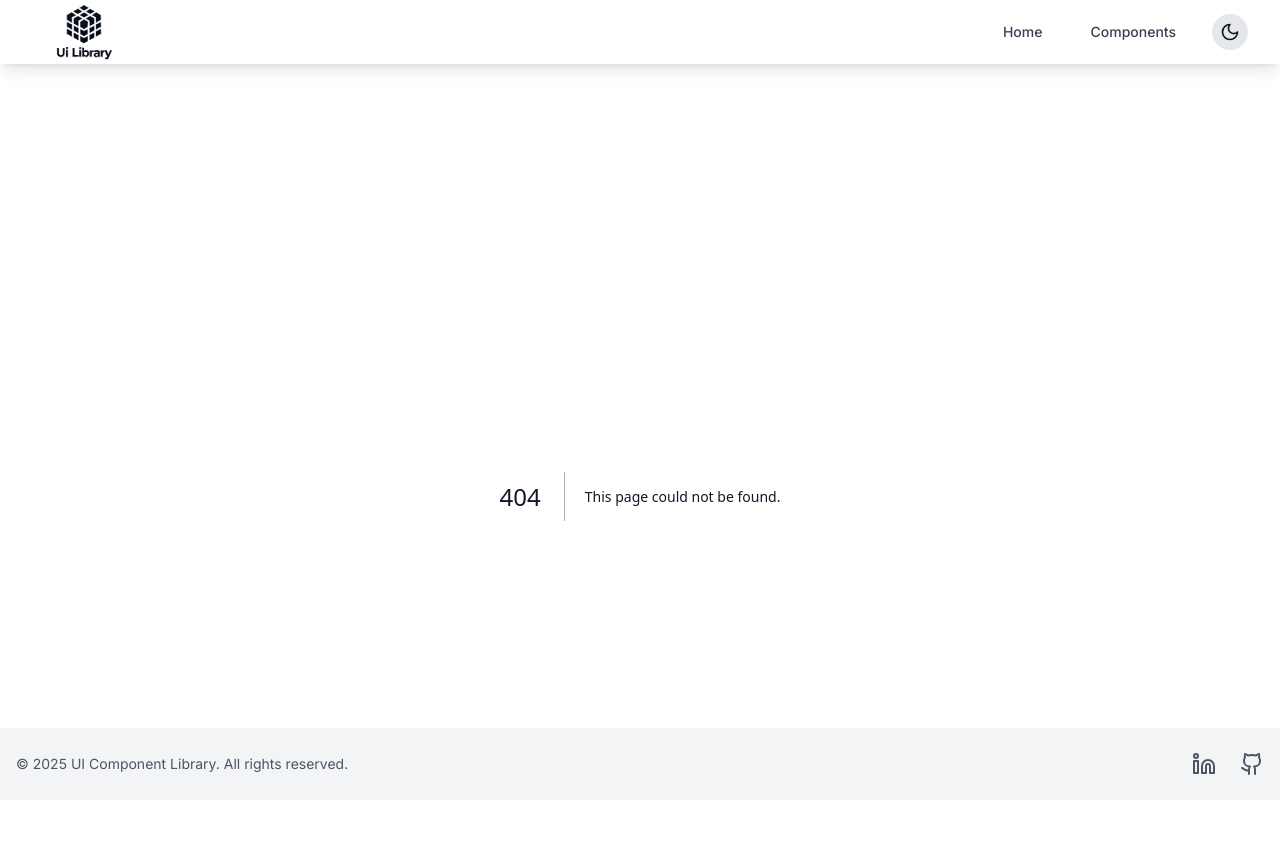
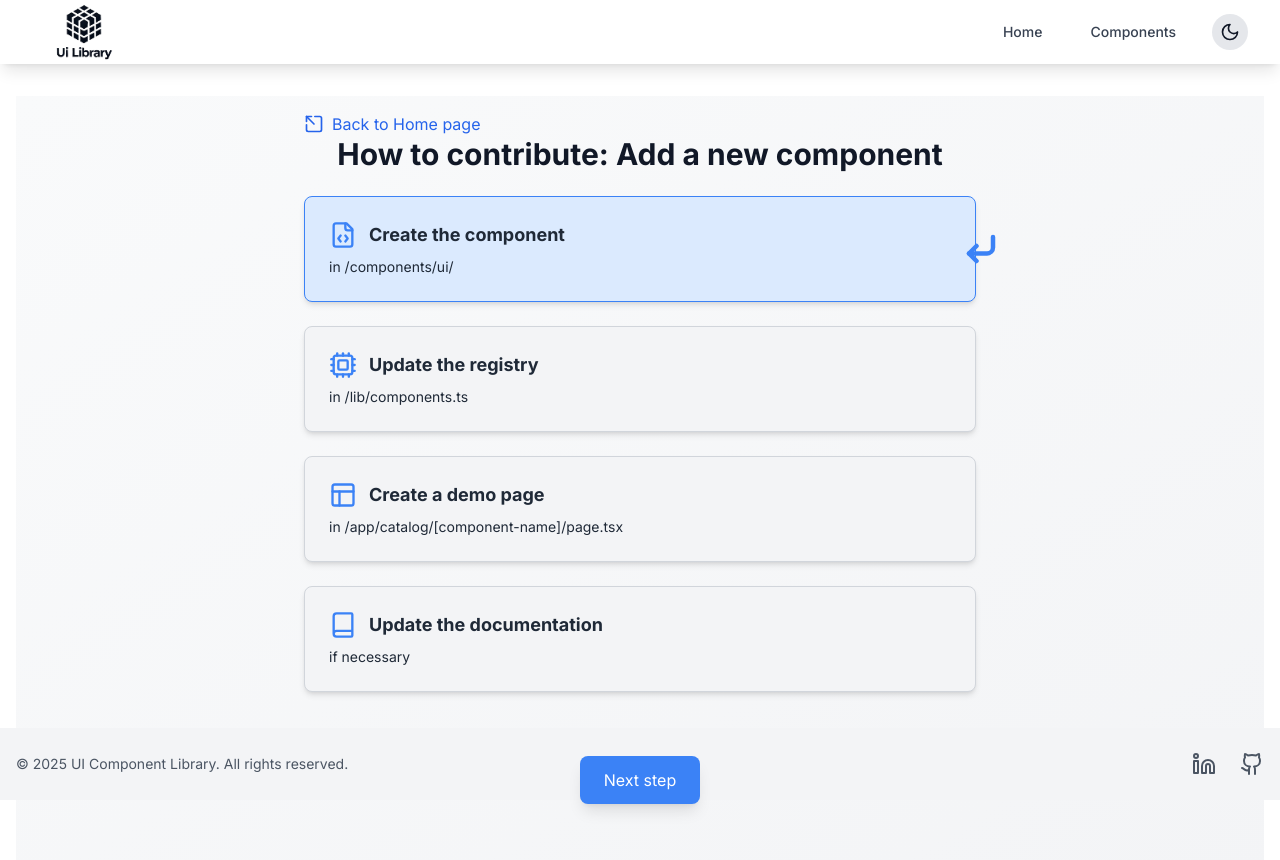
Before and after one commit to Florence-Martin/UI-Library, a Next.js app: page /contribute in a window 1280 px wide. Before the commit this address had no page. Shown: the top 860 px of the page. Built offline with nearby package versions, Linux system fonts and the light colour scheme.

Commit message:
feat: add contribution guide page with final step overlay

```diff
--- /dev/null
+++ b/app/contribute/page.tsx
@@ -0,0 +1,169 @@
+"use client";
+
+import { useEffect, useState } from "react";
+import { motion } from "framer-motion";
+import {
+  FileCode,
+  Cpu,
+  Layout,
+  Book,
+  CornerDownLeft,
+  SquareArrowOutUpLeft,
+} from "lucide-react";
+import { useRouter } from "next/navigation";
+import Image from "next/image";
+
+const steps = [
+  {
+    icon: FileCode,
+    title: "Create the component",
+    description: "in /components/ui/",
+  },
+  {
+    icon: Cpu,
+    title: "Update the registry",
+    description: "in /lib/components.ts",
+  },
+  {
+    icon: Layout,
+    title: "Create a demo page",
+    description: "in /app/catalog/[component-name]/page.tsx",
+  },
+  {
+    icon: Book,
+    title: "Update the documentation",
+    description: "if necessary",
+  },
+];
+
+export default function ContributionGuidePage() {
+  const [currentStep, setCurrentStep] = useState(0);
+  const [showOverlay, setShowOverlay] = useState(false);
+  const router = useRouter();
+
+  // Fonction pour remonter en haut de la page
+  const scrollToTop = () => {
+    window.scrollTo({ top: 0, behavior: "smooth" });
+  };
+
+  // Active l'overlay pendant 2 secondes lorsqu'on atteint la dernière étape
+  useEffect(() => {
+    if (currentStep === steps.length - 1) {
+      setShowOverlay(true);
+      setTimeout(() => {
+        setShowOverlay(false);
+      }, 5000);
+    }
+  }, [currentStep]);
+
+  return (
+    <div className="min-h-screen mb-28 sm:mb-10 bg-gradient-to-br from-gray-50 to-gray-100 dark:from-gray-900 dark:to-gray-800 flex flex-col items-center relative">
+      {/* Bouton Retour - Toujours visible */}
+      <div className="w-full max-w-2xl mt-4 z-50">
+        <button
+          onClick={() => router.back()}
+          className="flex items-center text-blue-600 hover:text-blue-800 dark:text-blue-400 dark:hover:text-blue-300 transition-colors"
+          aria-label="Go back to the previous page"
+        >
+          <SquareArrowOutUpLeft className="w-5 h-5 mr-2" />
+          Back to Home page
+        </button>
+      </div>
+
+      <h1 className="text-3xl font-bold mb-6 text-center z-10">
+        How to contribute: Add a new component
+      </h1>
+
+      {/* Overlay flouté quand la dernière étape est atteinte */}
+      {currentStep === steps.length && (
+        <motion.div
+          className="fixed inset-0 bg-black/60 backdrop-blur-md flex items-center justify-center z-40"
+          initial={{ opacity: 0 }}
+          animate={{ opacity: 1 }}
+          transition={{ duration: 0.5 }}
+        />
+      )}
+
+      {/* Liste des étapes */}
+      <div className="relative flex flex-col items-center gap-6 mb-8 w-full max-w-2xl z-10">
+        {steps.map((step, index) => (
+          <motion.div
+            key={index}
+            className={`relative w-full p-6 border rounded-lg flex flex-col items-start transition-all duration-300 cursor-pointer shadow-md
+                ${
+                  index === currentStep
+                    ? "bg-blue-100 border-blue-500 scale-105 shadow-lg"
+                    : "bg-gray-100 border-gray-300 scale-100"
+                }
+                ${
+                  currentStep === steps.length - 1 ? "opacity-50 blur-sm" : ""
+                } `}
+            initial={{ opacity: 0, y: 50 }}
+            animate={{ opacity: 1, y: 0 }}
+            transition={{ delay: index * 0.2 }}
+            onClick={() => setCurrentStep(index)}
+          >
+            {/* Icône et titre */}
+            <div className="flex items-center">
+              <step.icon className="mr-3 text-blue-500" size={28} />
+              <h2 className="font-bold text-lg text-gray-800">{step.title}</h2>
+            </div>
+
+            {/* Description */}
+            <p className="mt-2 text-sm text-gray-800">{step.description}</p>
+
+            {/* Icône de progression (affichée uniquement sur l'étape active) */}
+            {index === currentStep && (
+              <CornerDownLeft
+                className="absolute -right-2 sm:-right-6 top-1/2 transform -translate-y-1/2 text-blue-500"
+                size={36}
+                strokeWidth={3}
+              />
+            )}
+          </motion.div>
+        ))}
+      </div>
+
+      {/* Image et message final en overlay (au centre de l'écran) */}
+      {showOverlay && (
+        <motion.div
+          initial={{ opacity: 0, scale: 0.8 }}
+          animate={{ opacity: 1, scale: 1 }}
+          transition={{ duration: 0.5, ease: "easeOut" }}
+          className="fixed inset-0 flex flex-col items-center justify-center z-50"
+        >
+          <Image
+            src="/woman-hat.png"
+            alt="Woman tipping her hat"
+            width={180}
+            height={180}
+            className="mb-4 rounded-full"
+          />
+          <p className="text-lg font-semibold text-gray-800 text-center">
+            Thank you for your contribution! 🎉
+          </p>
+          <p className="text-gray-700 text-center">
+            Your help makes this project better.
+          </p>
+        </motion.div>
+      )}
+
+      {/* Bouton pour avancer / Restart */}
+      <motion.button
+        className="relative z-50 block mx-auto mt-8 bg-blue-500 text-white px-6 py-3 rounded-lg shadow-lg hover:bg-blue-600 transition-all"
+        whileHover={{ scale: 1.05 }}
+        whileTap={{ scale: 0.95 }}
+        onClick={() => {
+          if (currentStep === steps.length - 1) {
+            scrollToTop();
+            setTimeout(() => setCurrentStep(0), 500);
+          } else {
+            setCurrentStep((prev) => prev + 1);
+          }
+        }}
+      >
+        {currentStep === steps.length - 1 ? "Restart" : "Next step"}
+      </motion.button>
+    </div>
+  );
+}
--- a/app/page.tsx
+++ b/app/page.tsx
@@ -249,7 +249,7 @@ export default function Home() {
               <ArrowRight className="ml-2 h-5 w-5" />
             </Button>
           </Link>
-          <Link href="/catalog/notFound">
+          <Link href="/contribute">
             <Button size="lg" variant="outline" className="w-full sm:w-auto">
               Contribute
               <PlusCircle className="ml-2 h-5 w-5" />
```
Also changed, not shown: public/woman-hat.png (added), 1 other file (tests, documents, lock files or other folders).
